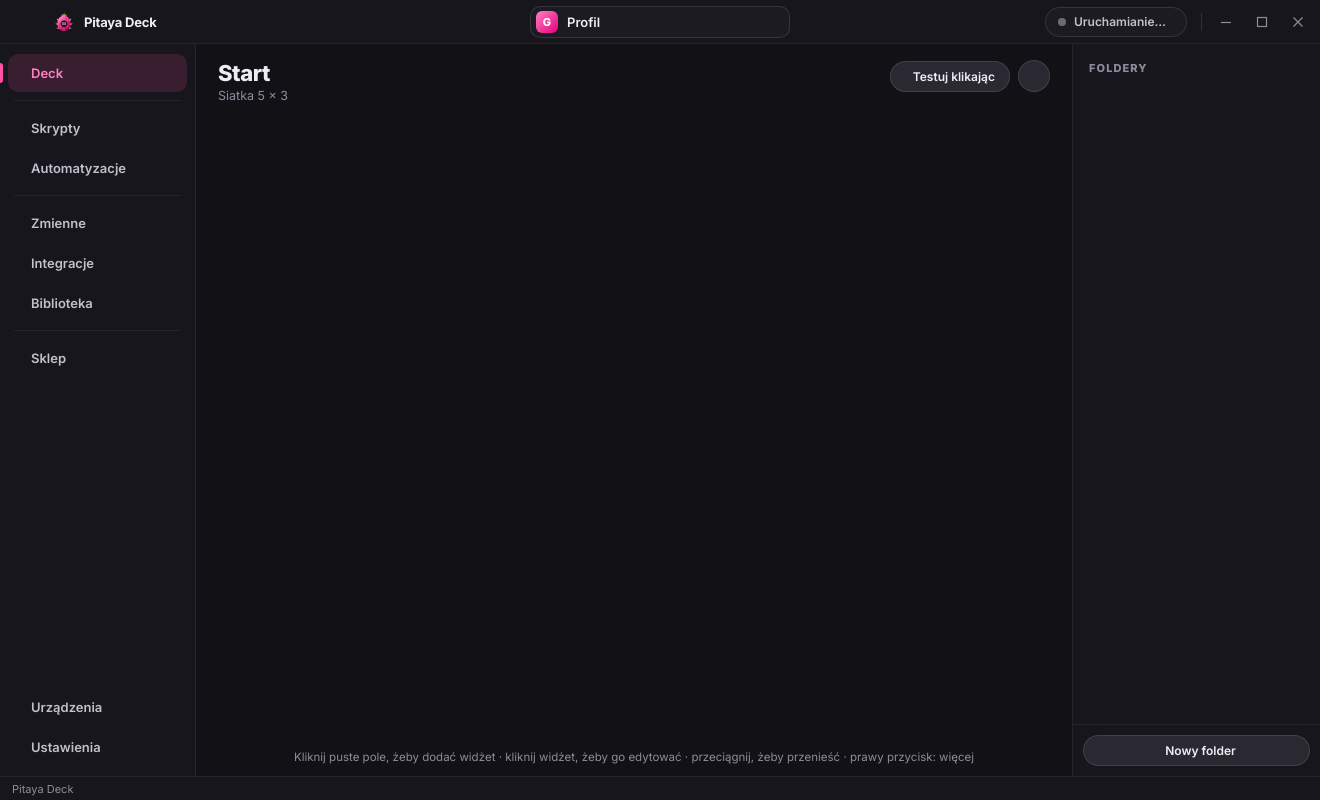
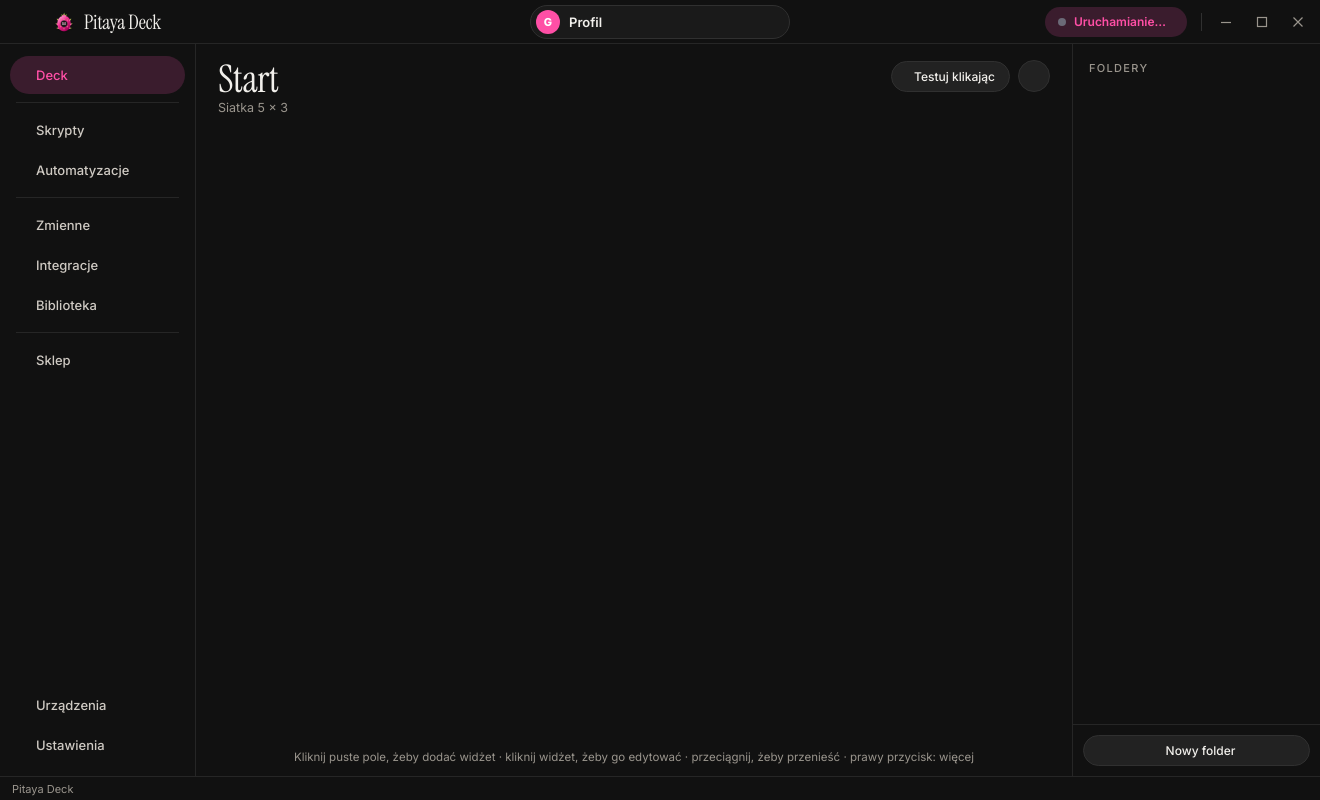
Before and after one commit to Pitayas-Team/Pitayas-Deck, an Electron app: page editor/index.html in a window 1320 px wide. Drawn offline with Linux system fonts and the light colour scheme; no server answers.

Commit message:
Wersja 0.5.3-beta

```diff
--- a/core/registry.js
+++ b/core/registry.js
@@ -77,7 +77,9 @@ function markRunning(id, info, root) {
 
 function runState(id, root) {
     const st = readJson(path.join(dirs(root).run, `${id}.json`), null);
-    return st && pidAlive(st.pid) ? st : null;
+    // pid równy naszemu własnemu to zostawiony po awarii plik z poprzedniego startu (w kontenerze każdy proces to PID 1) —
+    // inaczej nowy start uznałby, że „już działa”, od razu kończył pracę i Docker restartowałby go w nieskończoność
+    return st && st.pid !== process.pid && pidAlive(st.pid) ? st : null;
 }
 
 // Wszystkie aplikacje Pitayas na tym komputerze (i które z nich działają)
--- a/editor/index.html
+++ b/editor/index.html
@@ -3,9 +3,12 @@
 <head>
   <meta charset="UTF-8">
   <title>Pitaya Deck</title>
+  <!-- Motyw wyglądu: „pitayas” (domyślny) albo „neutral” (dotychczasowy wygląd); ustawiany w Ustawienia → Wygląd -->
+  <script>try { document.documentElement.dataset.style = localStorage.getItem('pd-style') === 'neutral' ? 'neutral' : 'pitayas'; } catch (e) { document.documentElement.dataset.style = 'pitayas'; }</script>
   <link rel="stylesheet" href="../core/ui/pitaya-theme.css">
   <link rel="stylesheet" href="../shared/render.css">
   <link rel="stylesheet" href="editor.css">
+  <link rel="stylesheet" href="theme-pitayas.css">
 </head>
 <body>
   <!-- PASEK OKNA: marka · profil · połączenie -->
@@ -213,6 +216,12 @@
           </div>
 
           <section class="set-sec">
+            <header><span class="set-ico" data-i="palette"></span><div><h3>Wygląd</h3><p>Motyw okna Decka na komputerze</p></div></header>
+            <div class="set-row"><div><b>Motyw</b><small>„Pitayas” to styl jak na stronie. „Neutralny motyw” przywraca dotychczasowy wygląd</small></div>
+              <div class="seg small" id="fStyle"><button data-v="pitayas">Pitayas</button><button data-v="neutral">Neutralny motyw</button></div></div>
+          </section>
+
+          <section class="set-sec">
             <header><span class="set-ico" data-i="wifi"></span><div><h3>Połączenie</h3><p>Jak telefony i tablety łączą się z deckiem</p></div></header>
             <div class="set-row"><div><b>Port serwera</b><small>Zmiana restartuje serwer — telefony połączą się same po odświeżeniu</small></div><input class="m-input set-num" id="fPort" type="number" min="1024" max="65535"></div>
             <label class="set-row"><div><b>Pytaj o zgodę przy nowym urządzeniu</b><small>Nowy telefon czeka, aż zatwierdzisz go na komputerze</small></div><input type="checkbox" class="switch" id="fApproval2"></label>
--- a/editor/js/pages.js
+++ b/editor/js/pages.js
@@ -374,6 +374,7 @@
             $('fApproval2').checked = PD.data.deck.settings.requireApproval;
             $('fClock').checked = PD.data.deck.settings.showClock;
             $('fAutostart').value = PD.data.deck.settings.autostart || 'off';
+            markStyle();
             $('importCard').hidden = deck.isWebAdmin || !(await deck.macroDeckAvailable());
             renderAdmin(await deck.adminConfig());
             deck.keyboardStatus().then((s) => {
@@ -423,6 +424,20 @@
         if (b) { deck.copyText(b.dataset.copy); PD.toast('Skopiowano adres', 'success'); }
     };
 
+    // Motyw okna: „pitayas” (nowy, domyślny) albo „neutral” (dotychczasowy); zapamiętany w tej przeglądarce/oknie
+    const markStyle = () => {
+        const cur = document.documentElement.dataset.style === 'neutral' ? 'neutral' : 'pitayas';
+        $('fStyle').querySelectorAll('button').forEach((b) => b.classList.toggle('active', b.dataset.v === cur));
+    };
+    $('fStyle').onclick = (e) => {
+        const b = e.target.closest('button[data-v]');
+        if (!b) return;
+        document.documentElement.dataset.style = b.dataset.v;
+        try { localStorage.setItem('pd-style', b.dataset.v); } catch {}
+        markStyle();
+        PD.toast(b.dataset.v === 'neutral' ? 'Przywrócono neutralny motyw' : 'Włączono motyw Pitayas', 'success');
+    };
+
     $('fPort').onchange = async () => { const res = await deck.settings({ port: parseInt($('fPort').value, 10) }); PD.data.server = res.server; PD.renderConnection(); PD.toast(`Serwer działa na porcie ${res.server.port}`, 'success'); };
     $('fApproval2').onchange = () => deck.settings({ requireApproval: $('fApproval2').checked });
     $('fClock').onchange = () => deck.settings({ showClock: $('fClock').checked });
--- /dev/null
+++ b/editor/theme-pitayas.css
@@ -0,0 +1,113 @@
+/* ═══════ MOTYW „PITAYAS” — wygląd jak strona rakunek.com: karty, serif w tytułach, pigułki, ciepłe ciemne tło ═══════
+   Włączony domyślnie (html[data-style="pitayas"]). „Neutralny motyw” = bez tego pliku, czyli dotychczasowy wygląd.
+   Wybór: Ustawienia → Wygląd. Motyw jest ciemny; paleta z logo (róż owocu, zieleń łusek). */
+@import url('https://fonts.googleapis.com/css2?family=Instrument+Serif:ital@0;1&display=swap');
+
+html[data-style="pitayas"] {
+    --m-bg: #111111;
+    --m-chrome: #111111;
+    --m-panel: #1a1a1a;
+    --m-surface: #1f1f1f;
+    --m-item: #222222;
+    --m-item-hover: #2a2a2a;
+    --m-line: #262626;
+    --m-line-strong: #303030;
+    --m-field: #151515;
+    --m-accent: #ff4fa6;
+    --m-accent-2: #d4006f;
+    --m-accent-soft: #3a1c2d;
+    --m-accent-glow: transparent;
+    --m-grad: #ff4fa6;
+    --m-title-grad: #ff4fa6;
+    --m-leaf: #7ee04a;
+    --m-text: #f2f0ec;
+    --m-text-2: #cfcac3;
+    --m-text-3: #9a958d;
+    --serif: 'Instrument Serif', Georgia, serif;
+}
+html[data-style="pitayas"] ::selection { background: rgba(255, 79, 166, .35); }
+
+/* Tytuły: serif */
+html[data-style="pitayas"] .page h1,
+html[data-style="pitayas"] .page h2,
+html[data-style="pitayas"] .m-titlebar-name,
+html[data-style="pitayas"] .m-hero-title,
+html[data-style="pitayas"] .m-modal-title { font-family: var(--serif); font-weight: 400; letter-spacing: -.01em; }
+html[data-style="pitayas"] .page h1 { font-size: 38px; line-height: 1; }
+html[data-style="pitayas"] .page h2 { font-size: 28px; line-height: 1.05; }
+html[data-style="pitayas"] .m-titlebar-name { font-size: 20px; }
+html[data-style="pitayas"] .store-hero h1 { font-size: 40px; }
+
+/* Etykiety wielkimi literami, bez kropek */
+html[data-style="pitayas"] .fold-head,
+html[data-style="pitayas"] .lk-title,
+html[data-style="pitayas"] .split-sub { font-weight: 500; letter-spacing: .12em; }
+
+/* Pasek okna i lewy pasek */
+html[data-style="pitayas"] .m-titlebar { border-bottom: 1px solid var(--m-line); }
+html[data-style="pitayas"] .rail { padding: 12px 10px; }
+html[data-style="pitayas"] .rail a { border-radius: 999px; padding: 0 14px; }
+html[data-style="pitayas"] .rail a b { font-weight: 500; }
+html[data-style="pitayas"] .rail a.active { color: var(--m-accent); }
+html[data-style="pitayas"] .rail a.active::before { display: none; }
+html[data-style="pitayas"] .rail-badge { background: var(--m-accent); }
+html[data-style="pitayas"] .tb-btn { border-radius: 50%; }
+html[data-style="pitayas"] .pp-btn { border-radius: 999px; height: 34px; background: var(--m-panel); }
+html[data-style="pitayas"] .pp-badge { border-radius: 50%; width: 24px; height: 24px; }
+html[data-style="pitayas"] .pp-menu { border-radius: 22px; }
+html[data-style="pitayas"] .pp-menu button { border-radius: 999px; }
+html[data-style="pitayas"] .conn-pill { background: var(--m-accent-soft); border-color: transparent; color: var(--m-accent); }
+html[data-style="pitayas"] .m-status-dot.active { box-shadow: none; }
+html[data-style="pitayas"] .m-update-pill { border-color: transparent; }
+
+/* Karty i panele */
+html[data-style="pitayas"] .card,
+html[data-style="pitayas"] .set-sec,
+html[data-style="pitayas"] .m-panel,
+html[data-style="pitayas"] .int-row,
+html[data-style="pitayas"] .m-update-card { border-radius: 28px; }
+html[data-style="pitayas"] .card h3 { font-weight: 600; }
+html[data-style="pitayas"] .store-hero,
+html[data-style="pitayas"] .m-hero { background: var(--m-panel); box-shadow: none; border-color: var(--m-line); border-radius: 28px; }
+html[data-style="pitayas"] .we-preview { background: var(--m-chrome); }
+html[data-style="pitayas"] .m-modal { border-radius: 28px; box-shadow: none; }
+html[data-style="pitayas"] .m-modal-overlay { backdrop-filter: none; background: rgba(0, 0, 0, .65); }
+html[data-style="pitayas"] .popover { border-radius: 22px; box-shadow: none; }
+html[data-style="pitayas"] .m-toast { border-radius: 999px; box-shadow: none; }
+
+/* Przyciski: płaskie, bez poświat */
+html[data-style="pitayas"] .m-btn { font-weight: 500; }
+html[data-style="pitayas"] .m-btn:hover:not(:disabled) { transform: none; }
+html[data-style="pitayas"] .m-btn.accent { background: var(--m-accent); color: #fff; box-shadow: none; font-weight: 600; }
+html[data-style="pitayas"] .m-btn.accent:hover:not(:disabled) { background: var(--m-accent); filter: brightness(1.08); }
+html[data-style="pitayas"] .m-btn.danger { background: #3a1d24; color: #ff8a98; box-shadow: none; }
+html[data-style="pitayas"] .m-btn.danger:hover:not(:disabled) { background: #46222b; filter: none; }
+html[data-style="pitayas"] .m-btn.success { color: #0c1a07; }
+html[data-style="pitayas"] .m-tab.active { background: var(--m-accent); color: #fff; box-shadow: none; }
+
+/* Segmenty, żetony, pola */
+html[data-style="pitayas"] .seg { border-radius: 999px; background: var(--m-panel); border-color: var(--m-line); }
+html[data-style="pitayas"] .seg button { border-radius: 999px; font-weight: 500; }
+html[data-style="pitayas"] .seg button.active { background: var(--m-accent-soft); color: var(--m-accent); }
+html[data-style="pitayas"] .m-input,
+html[data-style="pitayas"] .m-select { border-radius: 999px; padding-left: 16px; }
+html[data-style="pitayas"] textarea.m-input { border-radius: 22px; }
+html[data-style="pitayas"] .m-input:focus,
+html[data-style="pitayas"] .m-select:focus { border-color: var(--m-accent); box-shadow: none; }
+html[data-style="pitayas"] .switch:checked { background: var(--m-leaf); }
+html[data-style="pitayas"] .chip,
+html[data-style="pitayas"] .state-chips button { background: var(--m-panel); }
+html[data-style="pitayas"] .state-chips button { border-radius: 999px; }
+html[data-style="pitayas"] .state-chips button.active { color: var(--m-accent); }
+html[data-style="pitayas"] .pill.feat { color: var(--m-accent); }
+html[data-style="pitayas"] .store-chips button { border-radius: 999px; }
+
+/* Foldery i listy */
+html[data-style="pitayas"] .tree-item { border-radius: 999px; height: 36px; padding-left: 8px; }
+html[data-style="pitayas"] .tree-item.active,
+html[data-style="pitayas"] .split-item.active { color: var(--m-accent); }
+html[data-style="pitayas"] .split-item { border-radius: 999px; }
+html[data-style="pitayas"] .stage { border-radius: 28px; }
+
+/* Przewijanie */
+html[data-style="pitayas"] ::-webkit-scrollbar-thumb { background: rgba(255, 255, 255, .1); background-clip: padding-box; border: 2px solid transparent; }
--- a/package.json
+++ b/package.json
@@ -1,6 +1,6 @@
 {
   "name": "pitaya-deck",
-  "version": "0.5.2-beta",
+  "version": "0.5.3-beta",
   "description": "Pitaya Deck — telefon jako panel przycisków do komputera",
   "main": "main.js",
   "author": {
```
